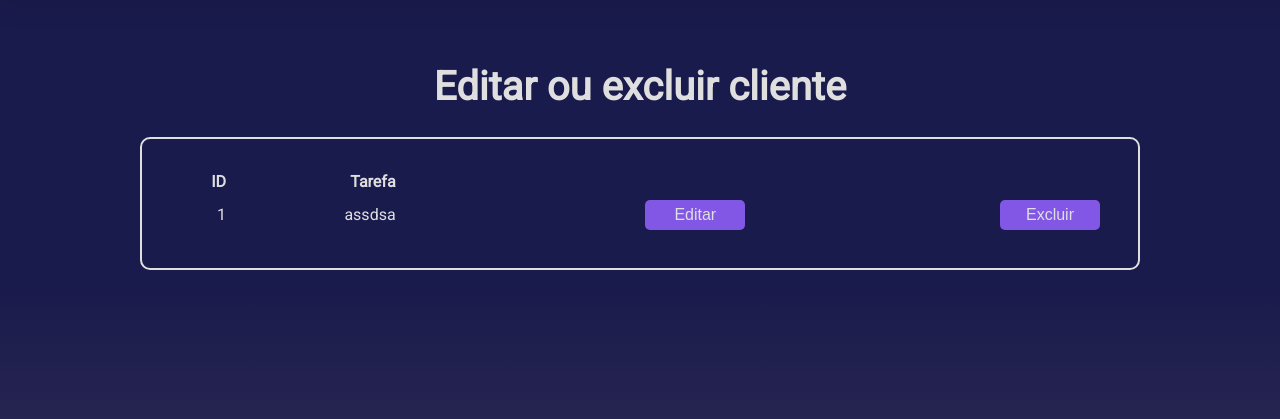
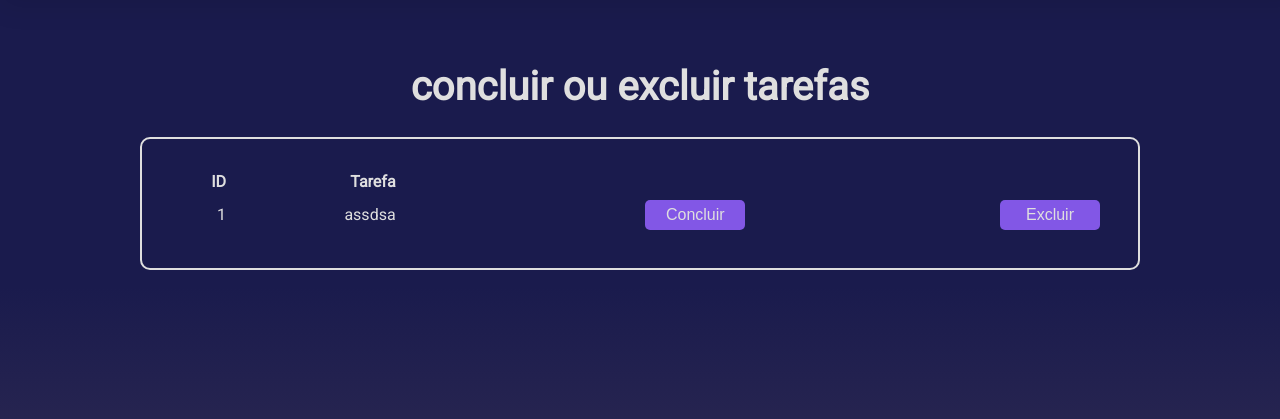
Before and after one commit to RubensLFerreira/pweb1, a Flask app: page /alteracao/1 in a window 1280 px wide. Shown: the part 49-468 px from the top of the page. Run offline with Flask 3, Linux system fonts and the light colour scheme.

Commit message:
pratica 04

```diff
--- a/pratica_04/app.py
+++ b/pratica_04/app.py
@@ -18,7 +18,7 @@ def index():
   return render_template('index.html')
 
 # Roda de cadastro
-@app.route('/cadastro', methods=['GET', 'POST'])
+@app.route('/adicionar-tarefa', methods=['GET', 'POST'])
 def cadastro():
   if request.method == 'POST':
     nome = request.form['nome']
@@ -35,7 +35,7 @@ def cadastro():
     return render_template('cadastro.html')
 
 # Rota de clientes
-@app.route('/clientes')
+@app.route('/lista-tarefas')
 def clientes():
   clientes = Cliente.query.all()
   return render_template('clientes.html', clientes=clientes)
--- a/pratica_04/templates/alteracao.html
+++ b/pratica_04/templates/alteracao.html
@@ -13,7 +13,7 @@
   <body>
     {% include 'includes/navbar.html' %}
     <div class="container-primary">
-      <h1>Editar ou excluir cliente</h1>
+      <h1>concluir ou excluir tarefas</h1>
 
       <table>
         <thead>
@@ -30,7 +30,7 @@
             <td>{{ cliente.nome }}</td>
             <td>
               <a href="/alteracao/editar/{{cliente.id}}"
-                ><button class="button-table">Editar</button></a
+                ><button class="button-table">Concluir</button></a
               >
             </td>
             <td>
--- a/pratica_04/templates/cadastro.html
+++ b/pratica_04/templates/cadastro.html
@@ -1,5 +1,5 @@
 <!DOCTYPE html>
-<html lang="en">
+<html lang="pt-br">
   <head>
     <meta charset="UTF-8" />
     <meta http-equiv="X-UA-Compatible" content="IE=edge" />
@@ -15,13 +15,13 @@
     <div class="container-primary">
       <h1>Formulário de cadastro</h1>
       <div class="container-form">
-        <form method="POST" action="/cadastro" class="form">
+        <form method="POST" action="/adicionar-tarefa" class="form">
           <label for="nome">Titulo da tarefa:</label>
           <input
             type="text"
             id="nome"
             name="nome"
-            placeholder="Digite seu nome completo"
+            placeholder="Crie uma tarefa"
             required
           />
           <div class="container-button">
--- a/pratica_04/templates/includes/navbar.html
+++ b/pratica_04/templates/includes/navbar.html
@@ -1,7 +1,7 @@
 <nav class="navbar">
   <ul class="navbar-nav">
     <li class="nav-item"><a class="nav-link" href="/">Início</a></li>
-    <li class="nav-item"><a class="nav-link" href="/cadastro">Cadastro</a></li>
-    <li class="nav-item"><a class="nav-link" href="/clientes">Tarefas</a></li>
+    <li class="nav-item"><a class="nav-link" href="/adicionar-tarefa">Cadastro</a></li>
+    <li class="nav-item"><a class="nav-link" href="/lista-tarefas">Tarefas</a></li>
   </ul>
 </nav>
--- a/pratica_04/templates/index.html
+++ b/pratica_04/templates/index.html
@@ -17,7 +17,7 @@
       <!-- <div class="container-img">
         <img src="../static/img/undraw_interview_re_e5jn.svg" alt="img svg" />
       </div> -->
-      <a href="/cadastro">
+      <a href="/adicionar-tarefa">
         <button class="button-home">Cadastro de tarefas</button>
       </a>
     </div>
```
Also changed, not shown: pratica_04/instance/clientes.db.
